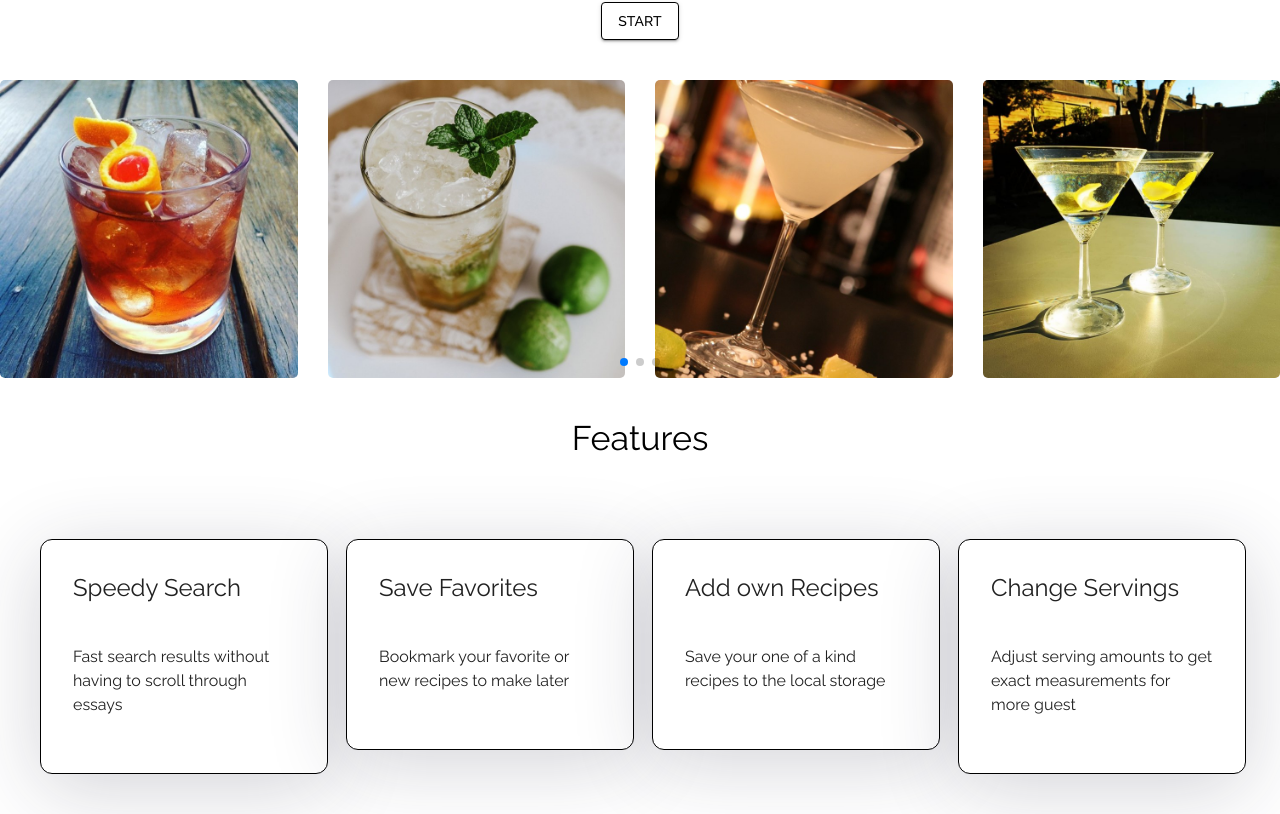
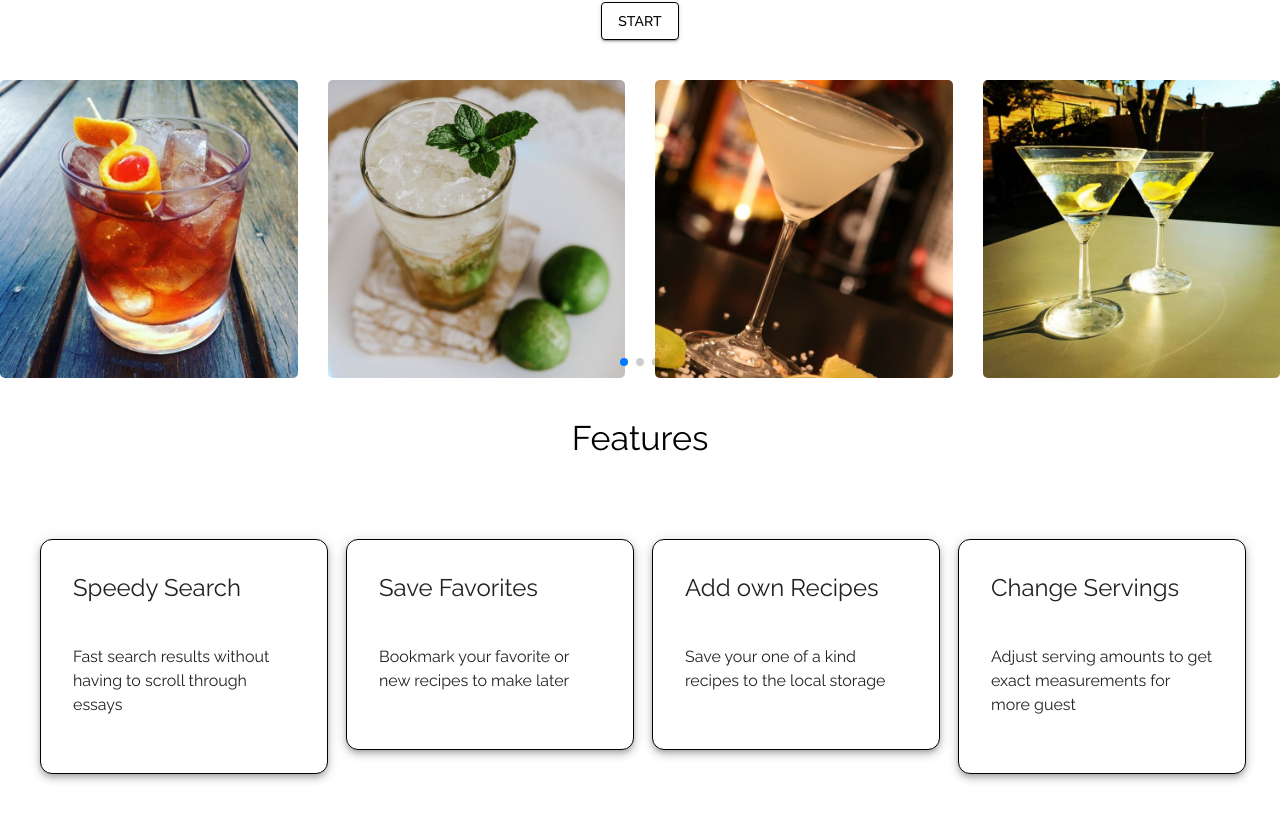
Before and after one commit to AroParada/sipSearch, a React (Create React App) app: page /#/ in a window 1280 px wide. Shown: the part 576-1390 px from the top of the page. Built offline with nearby package versions, Linux system fonts and the light colour scheme; no server answers.

Commit message:
removed feature card shadow

```diff
--- a/src/components/FeatureCard.js
+++ b/src/components/FeatureCard.js
@@ -8,7 +8,6 @@ const FeatureCard = ({
   width = "90%", // adjusted to use full width within a container
   maxWidth = "300px", // set a reasonable max width for different screens
   borderRadius = "12px",
-  boxShadow = "0px 14px 80px rgba(34, 35, 58, 0.2)",
   border = "1px solid #000000",
   elevation = 5,
 }) => {
@@ -19,7 +18,6 @@ const FeatureCard = ({
         width,
         maxWidth,
         borderRadius,
-        boxShadow,
         border,
       }}
       elevation={elevation}
```
